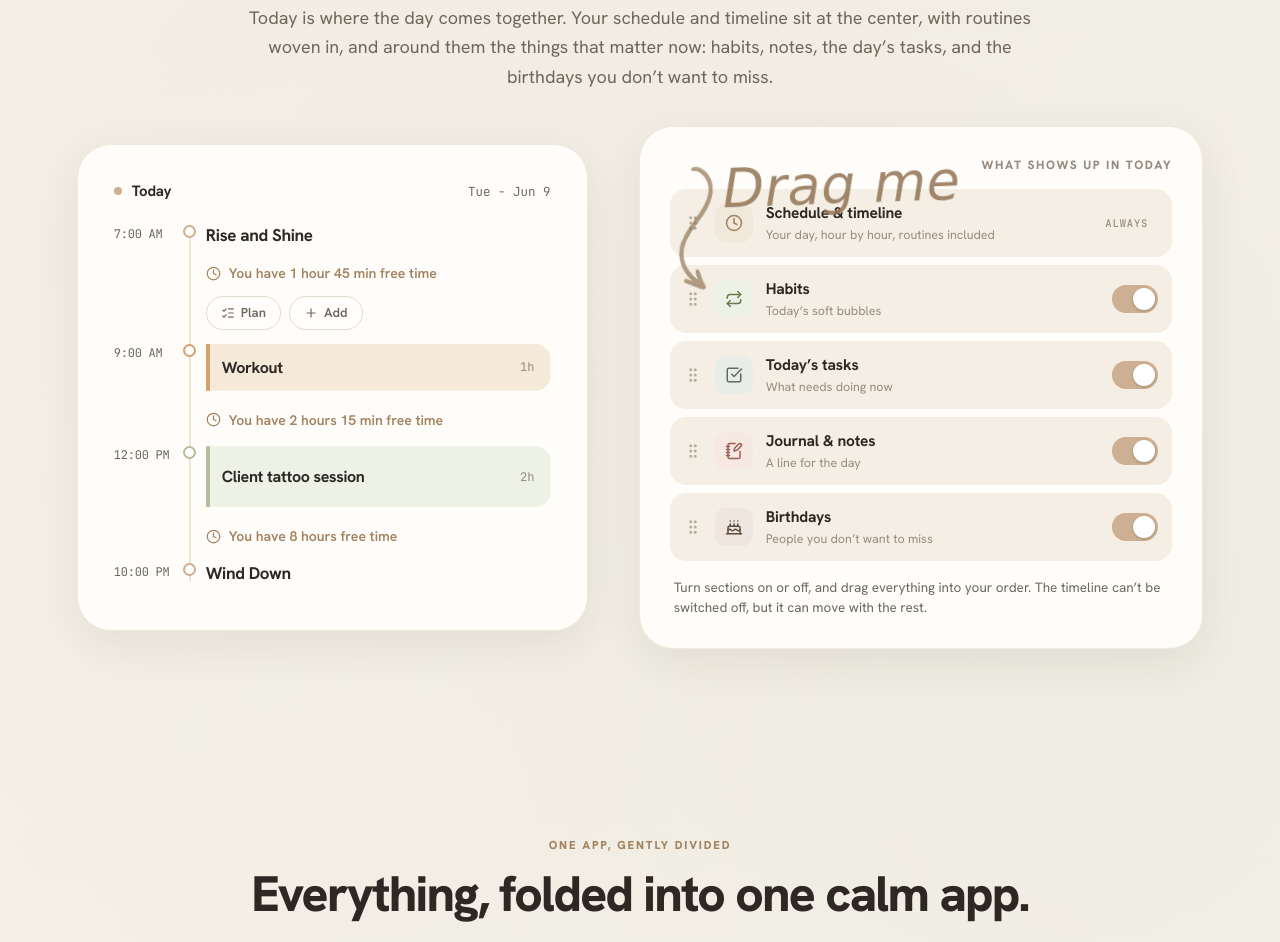
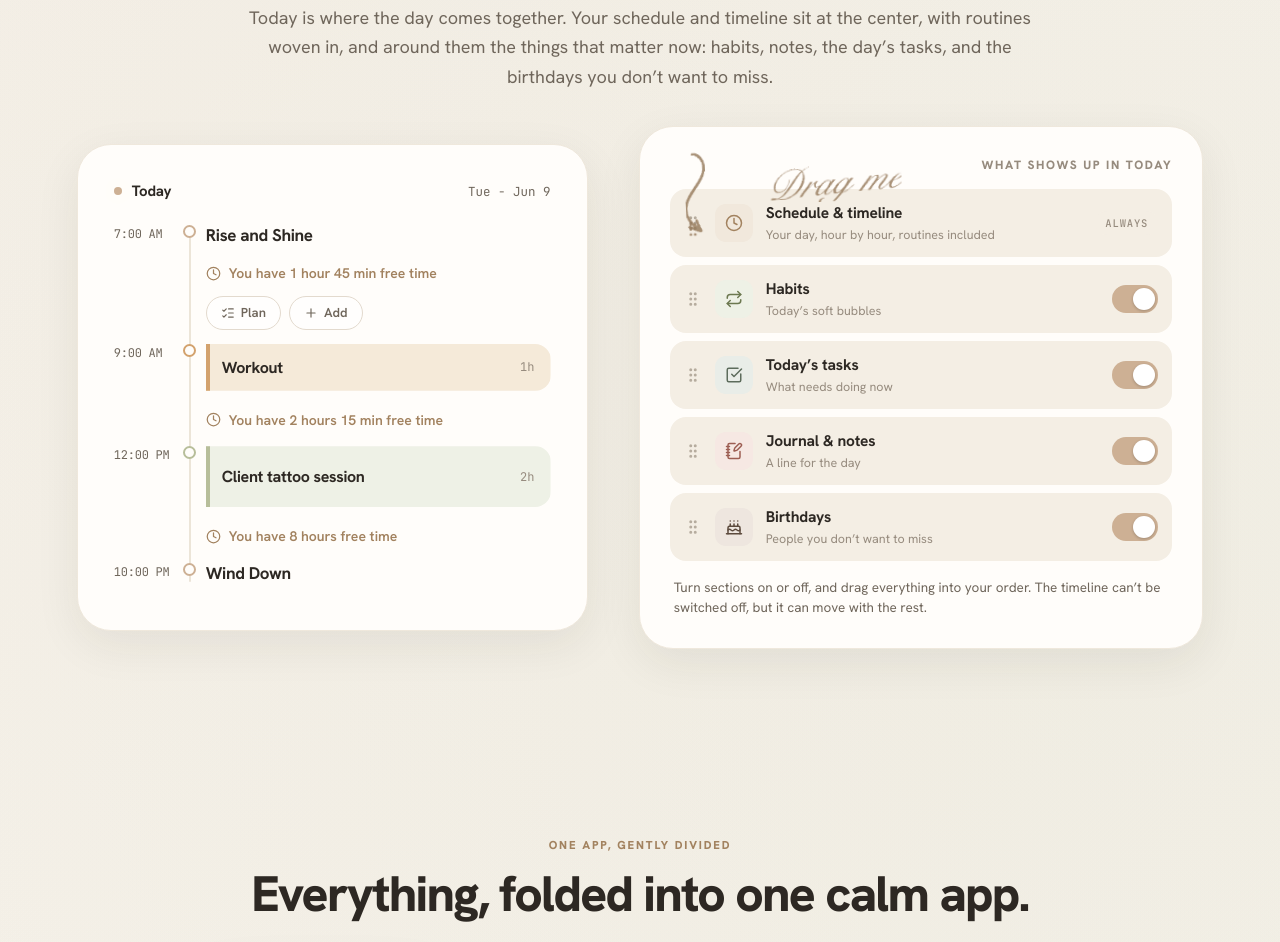
Before and after one commit to aleksandrabegun-web/dayfold-website-NEW, a website: page vercel-deploy/index.html in a window 1280 px wide. Shown: the part 1237-2179 px from the top of the page. Drawn offline with nearby package versions, Linux system fonts and the light colour scheme.

Commit message:
Use PNG scribble for drag hint

```diff
--- a/vercel-deploy/site/dayfold-site.css
+++ b/vercel-deploy/site/dayfold-site.css
@@ -266,15 +266,14 @@ h3 { font-size: 23px; line-height: 1.12; letter-spacing: -.025em; margin-bottom:
   mask-size: contain;
 }
 .scribbleTap .scribbleLabel { width: clamp(86px, 9vw, 134px); aspect-ratio: 437 / 148; -webkit-mask-image: url('/public/assets/scribbles/label-tap-me.png'); mask-image: url('/public/assets/scribbles/label-tap-me.png'); }
-.scribbleDrag .scribbleLabel { width: auto; min-width: clamp(92px, 9.4vw, 142px); aspect-ratio: auto; background: transparent; -webkit-mask-image: none; mask-image: none; font-family: "Snell Roundhand", "Savoye LET", "Brush Script MT", cursive; font-size: clamp(33px, 4.4vw, 54px); line-height: .95; font-weight: 400; letter-spacing: .01em; white-space: nowrap; }
-.scribbleDrag .scribbleLabel::before { content: "Drag me"; }
+.scribbleDrag .scribbleLabel { width: clamp(126px, 10.8vw, 178px); aspect-ratio: 337 / 100; -webkit-mask-image: url('/public/assets/scribbles/label-drag-me.png'); mask-image: url('/public/assets/scribbles/label-drag-me.png'); }
 .scribbleTry .scribbleLabel { width: clamp(92px, 9.4vw, 138px); aspect-ratio: 430 / 166; -webkit-mask-image: url('/public/assets/scribbles/label-try-me.png'); mask-image: url('/public/assets/scribbles/label-try-me.png'); }
 .scribbleLoopUp .scribbleMark { width: clamp(38px, 4.4vw, 58px); aspect-ratio: 218 / 365; -webkit-mask-image: url('/public/assets/scribbles/arrow-loop-up.png'); mask-image: url('/public/assets/scribbles/arrow-loop-up.png'); transform: translateY(-8px); }
 .scribbleLoopDown .scribbleMark { width: clamp(36px, 4vw, 54px); aspect-ratio: 158 / 269; -webkit-mask-image: url('/public/assets/scribbles/arrow-loop-down.png'); mask-image: url('/public/assets/scribbles/arrow-loop-down.png'); transform: translateY(-4px); }
 .scribbleArch .scribbleMark { width: clamp(56px, 6.6vw, 88px); aspect-ratio: 314 / 217; -webkit-mask-image: url('/public/assets/scribbles/arrow-arch-down.png'); mask-image: url('/public/assets/scribbles/arrow-arch-down.png'); transform: translateY(-10px); }
-.scribbleGripArrow { flex-direction: row-reverse; align-items: flex-start; }
-.scribbleGripArrow .scribbleMark { width: clamp(28px, 3.2vw, 42px); aspect-ratio: 101 / 319; -webkit-mask-image: url('/public/assets/scribbles/arrow-left-down.png'); mask-image: url('/public/assets/scribbles/arrow-left-down.png'); transform: translateY(4px) rotate(2deg); }
-.scribbleGripArrow .scribbleLabel { transform: translateY(7px) rotate(1deg); }
+.scribbleGripArrow { display: block; width: clamp(180px, 16vw, 244px); height: clamp(104px, 9.2vw, 140px); }
+.scribbleGripArrow .scribbleLabel { position: absolute; left: 82px; top: 0; transform: rotate(-1deg); }
+.scribbleGripArrow .scribbleMark { position: absolute; left: 0; top: -20px; width: clamp(20px, 1.8vw, 27px); aspect-ratio: 71 / 272; -webkit-mask-image: url('/public/assets/scribbles/arrow-drag-grip.png'); mask-image: url('/public/assets/scribbles/arrow-drag-grip.png'); transform: rotate(1deg); }
 .rv.in .scribbleHint, .scribbleHint.rv.in { animation: scribbleNudge .75s cubic-bezier(.22,.61,.21,1) .35s both; }
 @keyframes scribbleNudge { 0% { transform: translateY(5px) rotate(-3deg); opacity: .25; } 58% { transform: translateY(-1px) rotate(-4deg); opacity: .9; } 100% { transform: rotate(-3deg); opacity: .88; } }
 
@@ -512,7 +511,7 @@ h3 { font-size: 23px; line-height: 1.12; letter-spacing: -.025em; margin-bottom:
 .todayMods, .todayMods * { -webkit-tap-highlight-color: transparent; }
 .todayMods > .h { font-size: 12px; font-weight: 800; letter-spacing: .14em; text-transform: uppercase; color: var(--text-muted); margin: 0 0 16px; padding-right: 0; text-align: right; }
 .todayMods > .scribbleHint { position: absolute; top: -18px; left: 18px; z-index: 2; transform: rotate(-8deg) scale(.58); transform-origin: top left; }
-.todayMods > .scribbleGripArrow { top: 34px; left: 32px; transform: rotate(-6deg) scale(.64); }
+.todayMods > .scribbleGripArrow { top: 44px; left: 44px; transform: rotate(-1deg); }
 .modRow { display: flex; align-items: center; gap: 13px; padding: 13px 14px; border-radius: 16px; background: var(--surface-sunken); transition: opacity .25s ease, background-color .4s ease, box-shadow .2s ease, transform .2s ease; -webkit-user-select: none; user-select: none; -webkit-touch-callout: none; touch-action: manipulation; }
 .modRow + .modRow { margin-top: 8px; }
 .modRow.off { opacity: .45; }
@@ -655,7 +654,7 @@ body.isReorderingToday, body.isReorderingToday * { cursor: grabbing !important;
   .freeGap { margin-left: 88px; }
   .todayMods > .h { padding-right: 0; margin-bottom: 16px; text-align: right; }
   .todayMods > .scribbleHint { position: absolute; top: -18px; left: 18px; margin: 0; transform: rotate(-8deg) scale(.58); }
-  .todayMods > .scribbleGripArrow { top: 34px; left: 32px; transform: rotate(-6deg) scale(.64); }
+  .todayMods > .scribbleGripArrow { top: 44px; left: 44px; transform: rotate(-1deg); }
   .faqCta { flex-direction: column; align-items: flex-start; }
   .footer { flex-direction: column; }
 }
```
Also changed, not shown: vercel-deploy/public/assets/scribbles/arrow-drag-grip.png (added), vercel-deploy/public/assets/scribbles/label-drag-me.png (added).
